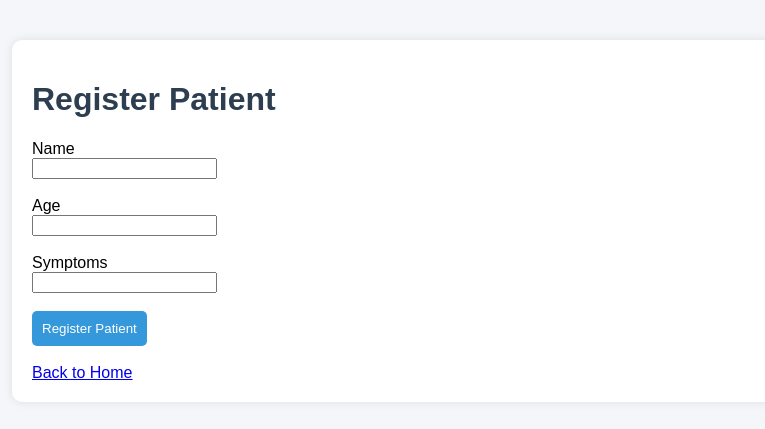
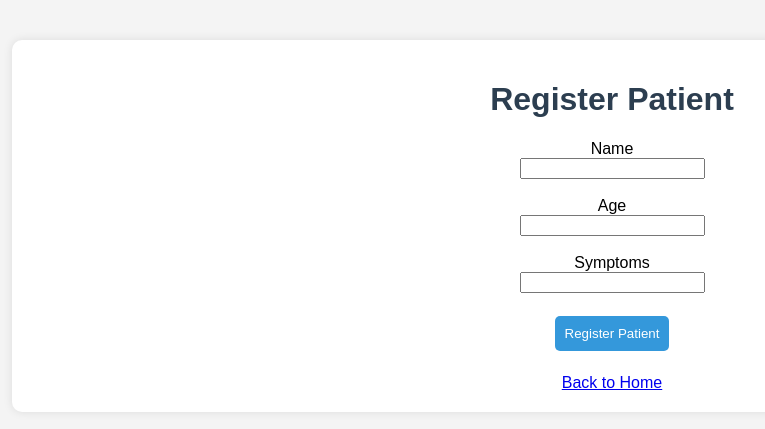
Before and after one commit to nusaibaaaa/clinic-queue-manager, a Flask app: page /register in a window 1280 px wide. Shown: the top 429 px of the page, without its empty margins (28-793 px from the left). Run offline with Flask 3, Linux system fonts and the light colour scheme.

Commit message:
Improved UI styling

```diff
--- a/static/style.css
+++ b/static/style.css
@@ -28,3 +28,17 @@ padding:20px;
 border-radius:10px;
 box-shadow:0 0 10px rgba(0,0,0,0.1);
 }
+body {
+    font-family: Arial;
+    background-color: #f4f4f4;
+    text-align: center;
+}
+
+h1 {
+    color: #2c3e50;
+}
+
+button {
+    padding: 10px;
+    margin: 5px;
+}
```
